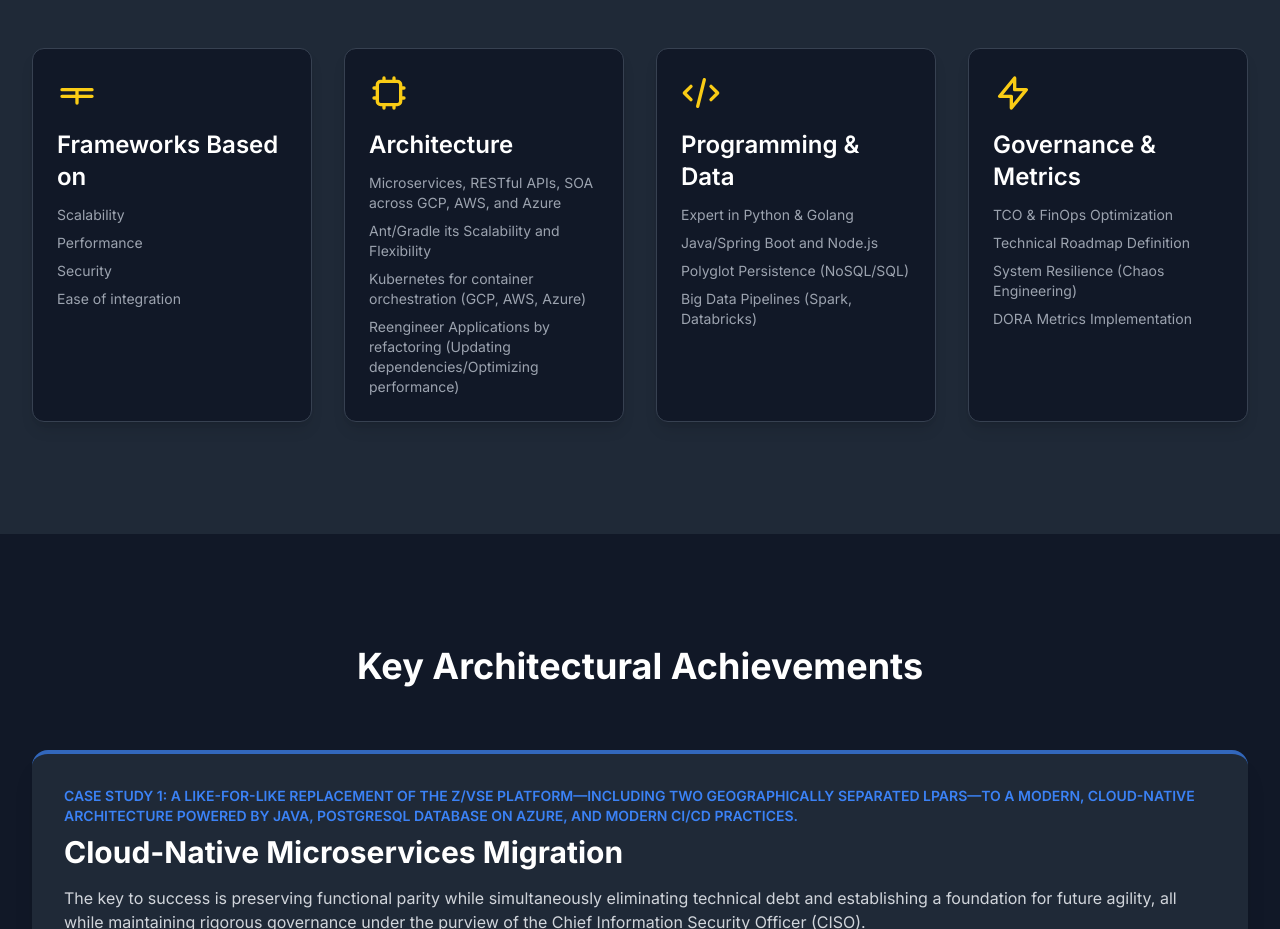
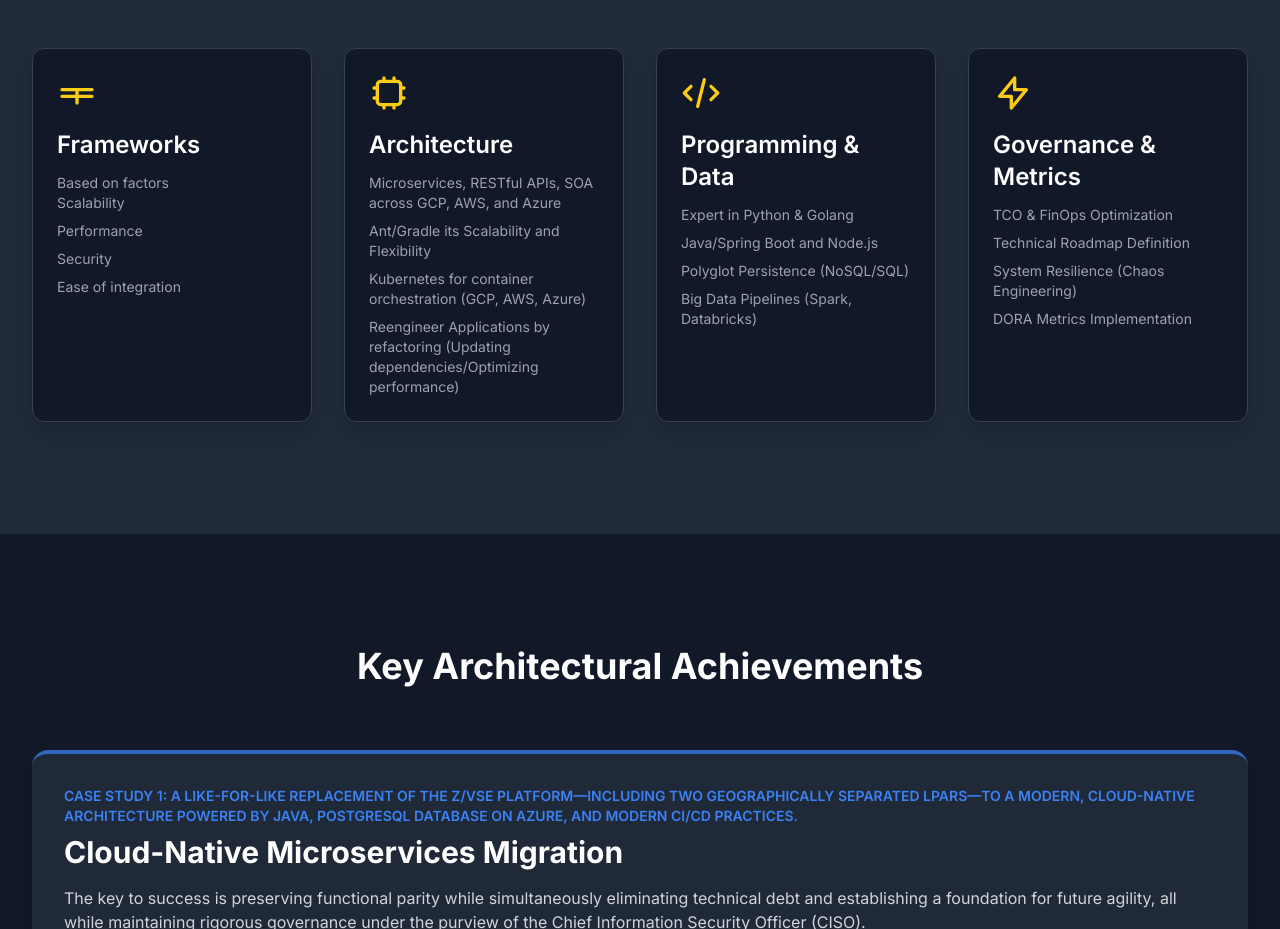
Before and after one commit to arjunatemecube/arjunkalani, a plain HTML site: page index.html in a window 1280 px wide. Shown: the part 1760-2689 px from the top of the page. Drawn offline with nearby package versions, Linux system fonts and the light colour scheme.

Commit message:
updating

```diff
--- a/index.html
+++ b/index.html
@@ -125,7 +125,10 @@
                 <!-- Skill Card 1: Cloud & DevOps -->
                 <div class="p-6 bg-gray-900 rounded-xl shadow-lg border border-gray-700 hover:shadow-primary/50 transition duration-300 transform hover:-translate-y-1">
                     <svg class="w-10 h-10 text-accent mb-4" fill="none" stroke="currentColor" viewBox="0 0 24 24" xmlns="http://www.w3.org/2000/svg"><path stroke-linecap="round" stroke-linejoin="round" stroke-width="2" d="M3 10h18M3 14h18m-9-4v8m-7-4h14"></path></svg>
-                    <h3 class="text-2xl font-semibold mb-3 text-white">Frameworks Based on</h3>
+                    <h3 class="text-2xl font-semibold mb-3 text-white">Frameworks</h3>
+                    <ul class="text-gray-400 space-y-2 text-sm">
+                        <li>Based on factors</li>
+                    </ul>
                     <ul class="text-gray-400 space-y-2 text-sm">
                         <li>Scalability</li>
                         <li>Performance</li>
```
